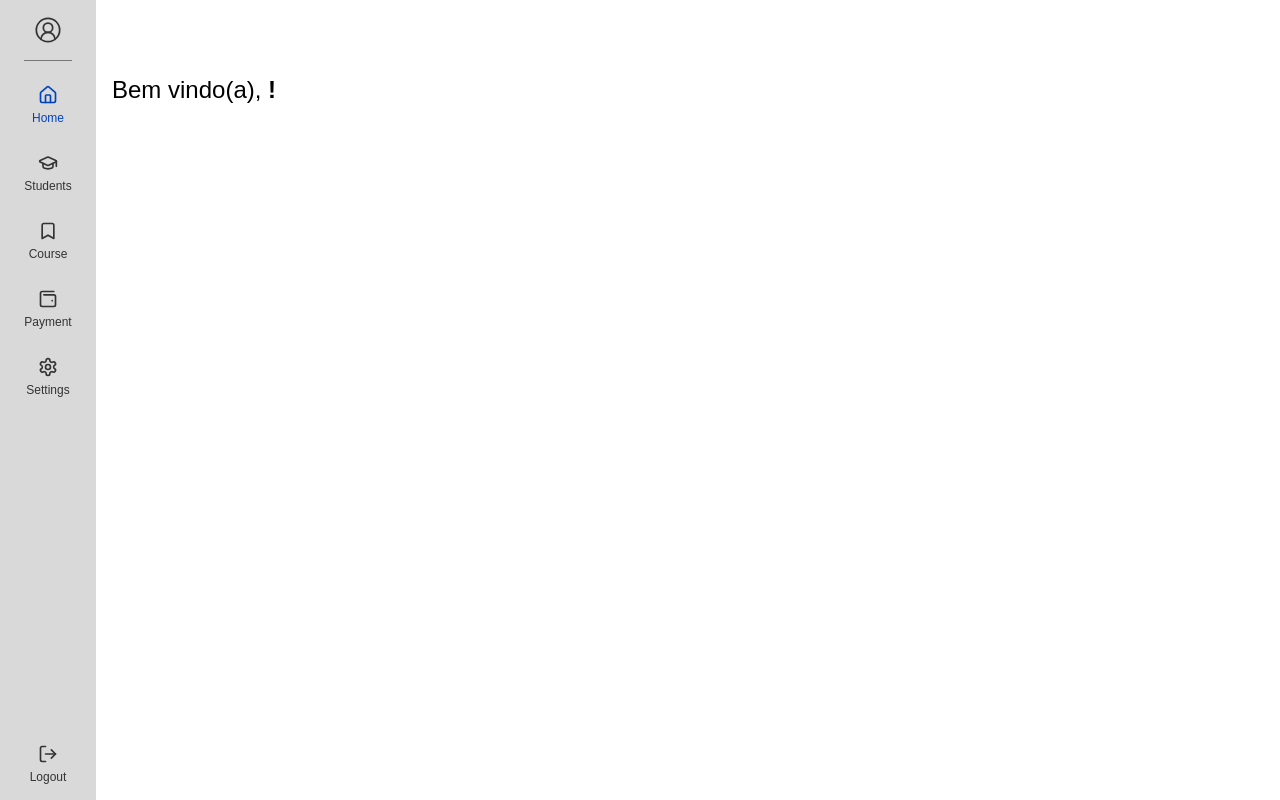
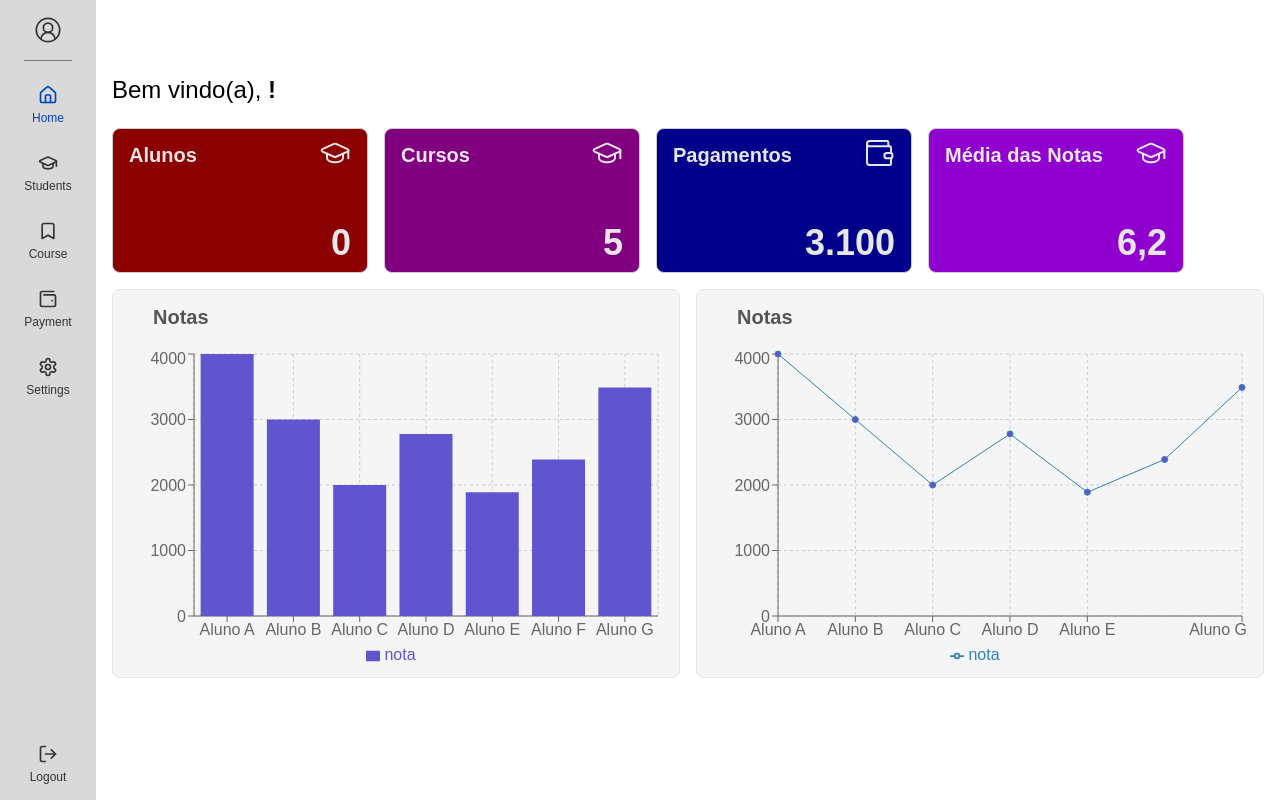
Before and after one commit to MatheusTG/dw-project-front, a Next.js app: page / in a window 1280 px wide. Built offline with nearby package versions, Linux system fonts and the light colour scheme; no server answers.

Commit message:
adicionado pagina home (graficos)

```diff
--- a/package.json
+++ b/package.json
@@ -12,7 +12,8 @@
     "lucide-react": "^0.462.0",
     "next": "15.0.3",
     "react": "19.0.0-rc-66855b96-20241106",
-    "react-dom": "19.0.0-rc-66855b96-20241106"
+    "react-dom": "19.0.0-rc-66855b96-20241106",
+    "recharts": "^2.14.1"
   },
   "devDependencies": {
     "@types/node": "^20",
--- a/src/app/(app)/(home)/page.tsx
+++ b/src/app/(app)/(home)/page.tsx
@@ -1,4 +1,6 @@
+import HomeDashboard from '@/components/home/home-dashboard/home-dashboard';
 import { cookies } from 'next/headers';
+import { Suspense } from 'react';
 import styles from './home.module.css';
 
 export default async function Home() {
@@ -10,6 +12,9 @@ export default async function Home() {
       <p className={styles.welcome}>
         Bem vindo(a), <span className={styles.username}>{username}!</span>
       </p>
+      <Suspense fallback={<div>Carregando...</div>}>
+        <HomeDashboard />
+      </Suspense>
     </main>
   );
 }
--- /dev/null
+++ b/src/components/home/home-dashboard/bar-chart/bar-chart.tsx
@@ -0,0 +1,49 @@
+'use client';
+
+import { Bar, BarChart, CartesianGrid, Legend, ResponsiveContainer, Tooltip, XAxis, YAxis } from 'recharts';
+
+const data = [
+  {
+    name: 'Aluno A',
+    nota: 4000,
+  },
+  {
+    name: 'Aluno B',
+    nota: 3000,
+  },
+  {
+    name: 'Aluno C',
+    nota: 2000,
+  },
+  {
+    name: 'Aluno D',
+    nota: 2780,
+  },
+  {
+    name: 'Aluno E',
+    nota: 1890,
+  },
+  {
+    name: 'Aluno F',
+    nota: 2390,
+  },
+  {
+    name: 'Aluno G',
+    nota: 3490,
+  },
+];
+
+export default function BarChartComponent() {
+  return (
+    <ResponsiveContainer width={'100%'} height={320} maxHeight={320}>
+      <BarChart data={data}>
+        <CartesianGrid strokeDasharray="3 3" />
+        <XAxis dataKey="name" />
+        <YAxis />
+        <Tooltip />
+        <Legend />
+        <Bar dataKey="nota" fill="#6055ce" />
+      </BarChart>
+    </ResponsiveContainer>
+  );
+}
--- /dev/null
+++ b/src/components/home/home-dashboard/card/card.module.css
@@ -0,0 +1,26 @@
+.card {
+  min-width: 256px;
+  padding: 0.5rem 1rem;
+  background-color: #6055ce;
+  color: #e6e6e6;
+  border: 1px solid #ccc;
+  border-radius: 8px;
+  display: flex;
+  flex-direction: column;
+  gap: 3rem;
+}
+
+.cardHeader {
+  font-size: 1.25rem;
+  font-weight: 700;
+  display: flex;
+  align-items: center;
+  justify-content: space-between;
+  gap: 1rem;
+}
+
+.cardValue {
+  font-size: 2.25rem;
+  font-weight: 700;
+  align-self: flex-end;
+}
--- /dev/null
+++ b/src/components/home/home-dashboard/card/card.tsx
@@ -0,0 +1,24 @@
+'use client';
+
+import { ReactNode } from 'react';
+import styles from './card.module.css';
+
+type CardProps = {
+  icon: ReactNode;
+  label: string;
+  value: number;
+  color?: string;
+  backgroundColor?: string;
+};
+
+export default function Card({ icon, label, value, color, backgroundColor }: CardProps) {
+  return (
+    <div className={styles.card} style={{ color: color, backgroundColor: backgroundColor }}>
+      <div className={styles.cardHeader}>
+        <p>{label}</p>
+        <div>{icon}</div>
+      </div>
+      <p className={styles.cardValue}>{value.toLocaleString('pt-br')}</p>
+    </div>
+  );
+}
--- /dev/null
+++ b/src/components/home/home-dashboard/home-dashboard.module.css
@@ -0,0 +1,36 @@
+.dashboard {
+  margin-top: 1.5rem;
+  display: grid;
+
+  gap: 1rem;
+}
+
+.cards {
+  display: flex;
+  align-items: center;
+  gap: 1rem;
+  overflow: auto;
+}
+
+.charts {
+  display: grid;
+  grid-template-columns: 1fr 1fr;
+  gap: 1rem;
+}
+
+.chart_container {
+  display: flex;
+  flex-direction: column;
+  gap: 1.25rem;
+  padding: 1rem 1rem 0.5rem 1rem;
+  background-color: #0000000a;
+  border: 1px solid #e6e6e6;
+  border-radius: 8px;
+}
+
+.chart_header {
+  font-size: 1.25rem;
+  color: #555;
+  font-weight: 700;
+  padding: 0 1.5rem;
+}
--- /dev/null
+++ b/src/components/home/home-dashboard/home-dashboard.tsx
@@ -0,0 +1,55 @@
+import { getStudents } from '@/actions/data/students/get-students';
+import { GraduationCap, Wallet } from 'lucide-react';
+import BarChartComponent from './bar-chart/bar-chart';
+import Card from './card/card';
+import styles from './home-dashboard.module.css';
+import LineChartComponent from './line-chart';
+
+export default async function HomeDashboard() {
+  const { data: students } = await getStudents();
+
+  return (
+    <section className={styles.dashboard}>
+      <div className={styles.cards}>
+        <Card
+          icon={<GraduationCap strokeWidth={1.5} size={32} />}
+          label={'Alunos'}
+          value={students ? students.length : 0}
+          color="#e6e6e6"
+          backgroundColor="darkred"
+        />
+        <Card
+          icon={<GraduationCap strokeWidth={1.5} size={32} />}
+          label={'Cursos'}
+          value={5}
+          color="#e6e6e6"
+          backgroundColor="purple"
+        />
+        <Card
+          icon={<Wallet strokeWidth={1.5} size={32} />}
+          label={'Pagamentos'}
+          value={3100}
+          color="#e6e6e6"
+          backgroundColor="darkblue"
+        />
+        <Card
+          icon={<GraduationCap strokeWidth={1.5} size={32} />}
+          label={'Média das Notas'}
+          value={6.2}
+          color="#e6e6e6"
+          backgroundColor="#9000ce"
+        />
+      </div>
+      <div className={styles.charts}>
+        <div className={styles.chart_container}>
+          <span className={styles.chart_header}>Notas</span>
+          <BarChartComponent />
+        </div>
+        <div className={styles.chart_container}>
+          <span className={styles.chart_header}>Notas</span>
+          <LineChartComponent />
+        </div>
+      </div>
+    </section>
+  );
+}
--- /dev/null
+++ b/src/components/home/home-dashboard/line-chart.tsx
@@ -0,0 +1,49 @@
+'use client';
+
+import { CartesianGrid, Legend, Line, LineChart, ResponsiveContainer, Tooltip, XAxis, YAxis } from 'recharts';
+
+const data = [
+  {
+    name: 'Aluno A',
+    nota: 4000,
+  },
+  {
+    name: 'Aluno B',
+    nota: 3000,
+  },
+  {
+    name: 'Aluno C',
+    nota: 2000,
+  },
+  {
+    name: 'Aluno D',
+    nota: 2780,
+  },
+  {
+    name: 'Aluno E',
+    nota: 1890,
+  },
+  {
+    name: 'Aluno F',
+    nota: 2390,
+  },
+  {
+    name: 'Aluno G',
+    nota: 3490,
+  },
+];
+
+export default function LineChartComponent() {
+  return (
+    <ResponsiveContainer width={'100%'} height={320} maxHeight={320}>
+      <LineChart data={data}>
+        <CartesianGrid strokeDasharray="3 3" />
+        <XAxis dataKey="name" />
+        <YAxis />
+        <Tooltip />
+        <Legend />
+        <Line dataKey="nota" fill="#6055ce" />
+      </LineChart>
+    </ResponsiveContainer>
+  );
+}
```
Also changed, not shown: 1 other file (tests, documents, lock files or other folders).
